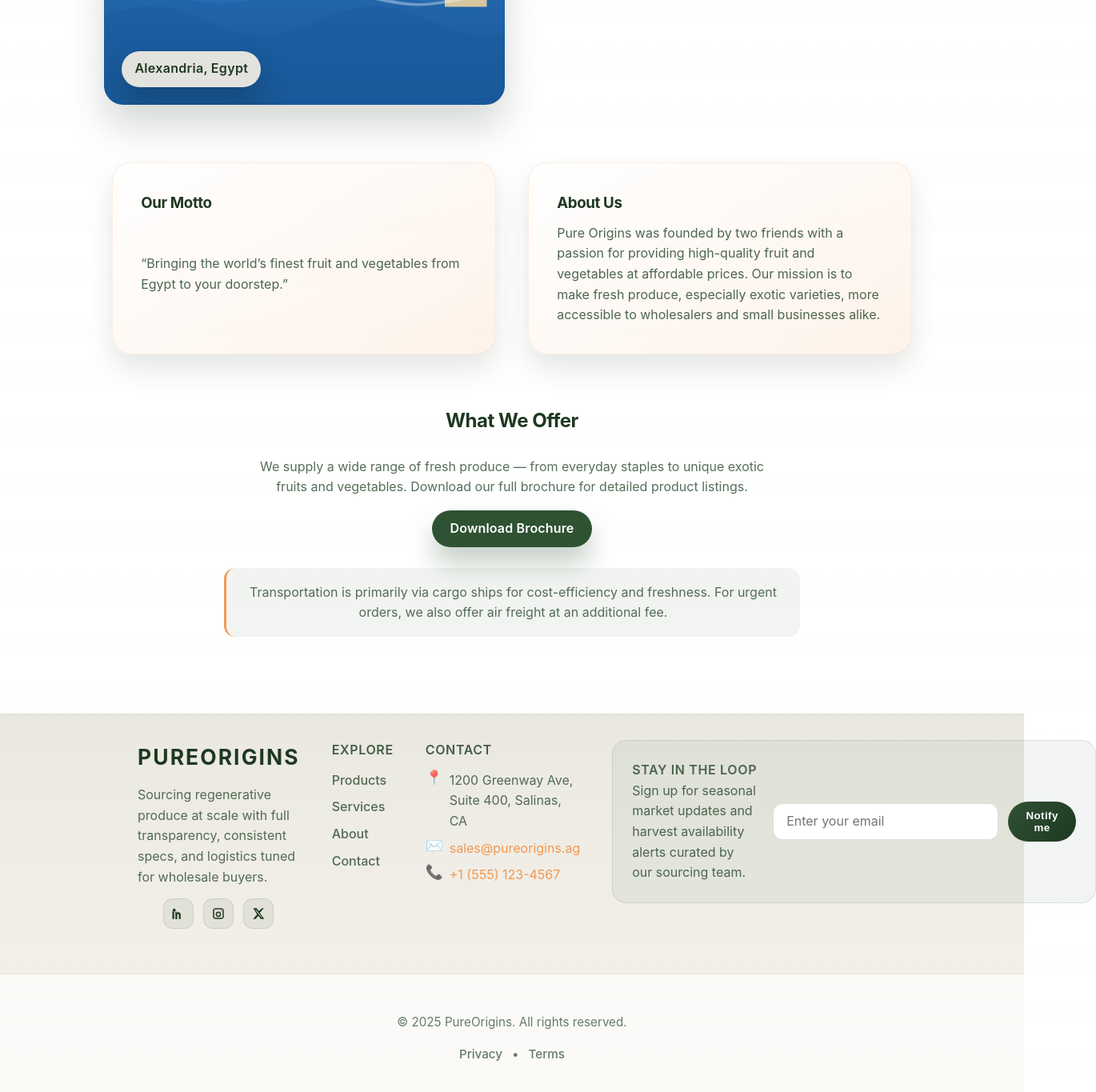
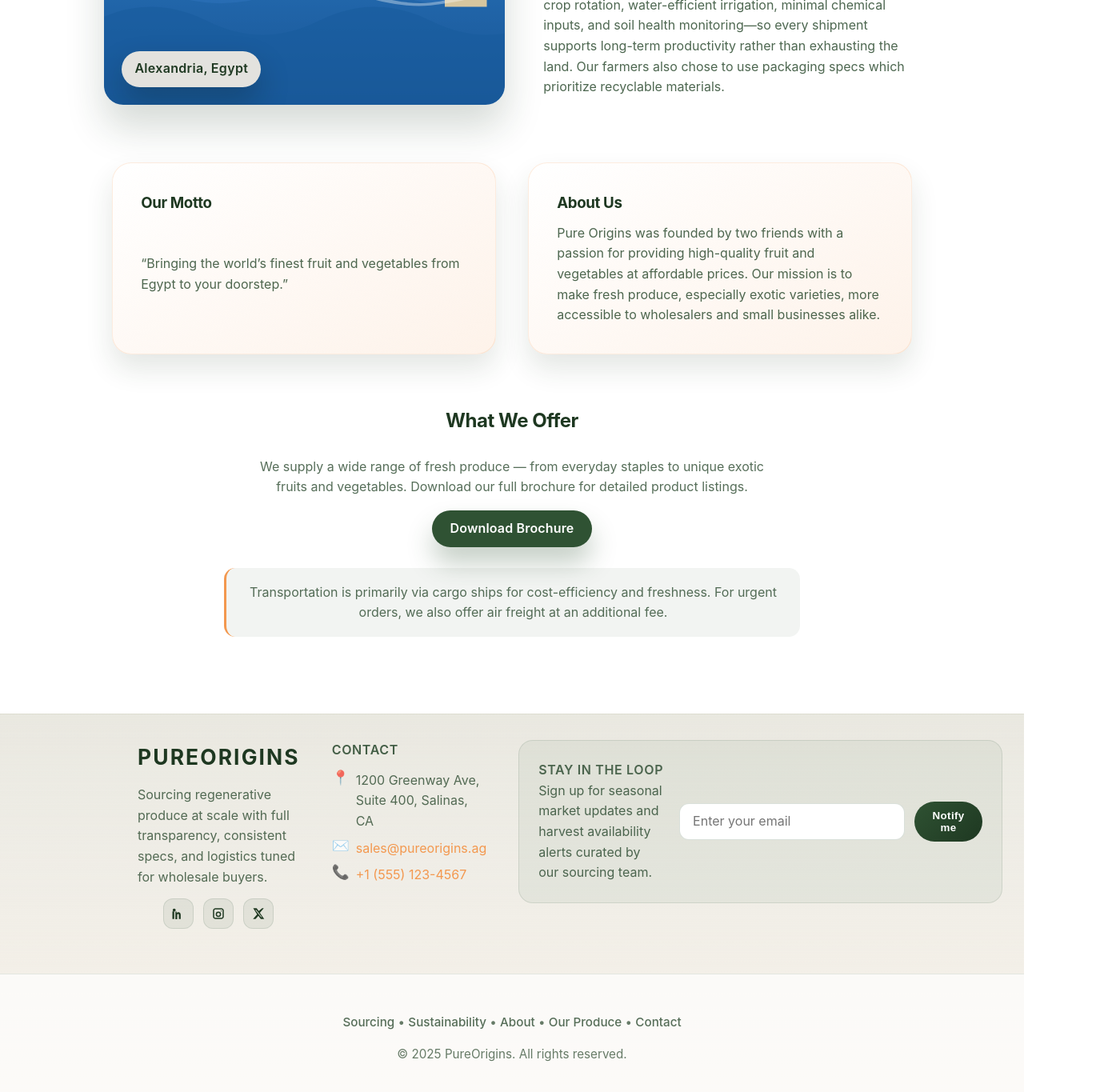
Before and after one commit to toronado93/PureOrigins, a React (Vite) app in the folder client/: page / in a window 1280 px wide. Shown: the part 1161-2526 px from the top of the page at 80% size, 1370 px wide, since content can reach past the window. Built offline with nearby package versions, Linux system fonts and the light colour scheme.

Commit message:
Updated navigation features, added working links, changed layout slightly

```diff
--- a/client/package.json
+++ b/client/package.json
@@ -19,6 +19,6 @@
     "postcss": "^8.5.6",
     "tailwindcss": "^4.1.16",
     "typescript": "^5.2.2",
-    "vite": "^5.0.0"
+    "vite": "^7.2.2"
   }
 }
--- a/client/src/components/About.tsx
+++ b/client/src/components/About.tsx
@@ -1,6 +1,6 @@
 export default function About(): JSX.Element {
   return (
-    <section className="about-section" id="story">
+    <section className="about-section" id="about">
       <div className="about-card">
         <h3>Our Motto</h3>
         <p>
--- a/client/src/components/Footer.tsx
+++ b/client/src/components/Footer.tsx
@@ -59,24 +59,7 @@ export default function Footer(): JSX.Element {
             </a>
           </div>
         </div>
-        <div className="footer__nav">
-          <p className="footer__label">Explore</p>
-          <ul>
-            <li>
-              <a href="#what">Products</a>
-            </li>
-            <li>
-              <a href="#services">Services</a>
-            </li>
-            <li>
-              <a href="#about">About</a>
-            </li>
-            <li>
-              <a href="#contact">Contact</a>
-            </li>
-          </ul>
-        </div>
-        <div className="footer__contact">
+        <div className="footer__contact" id="contact">
           <p className="footer__label">Contact</p>
           <ul>
             <li>
@@ -107,7 +90,6 @@ export default function Footer(): JSX.Element {
               alerts curated by our sourcing team.
             </p>
           </div>
-
           <form className="footer__form">
             <label className="sr-only" htmlFor="newsletter-email">
               Email address
@@ -125,14 +107,26 @@ export default function Footer(): JSX.Element {
       </div>
       <div className="footer__bottom">
         <div className="container footer__bottom-inner">
+          <div className="footer__nav">
+            <a href="#sourcing">Sourcing</a>
+            <span aria-hidden="true"> • </span>
+            <a href="#sustainability">Sustainability</a>
+            <span aria-hidden="true"> • </span>
+            <a href="#about">About</a>
+            <span aria-hidden="true"> • </span>
+            <a href="#offer">Our Produce</a>
+            <span aria-hidden="true"> • </span>
+            <a href="#contact">Contact</a>
+          </div>
           <span>
             © {new Date().getFullYear()} PureOrigins. All rights reserved.
           </span>
-          <div className="footer__policies">
+          {/* I didn't think this was necessary */}
+          {/*<div className="footer__policies">
             <a href="#privacy">Privacy</a>
             <span aria-hidden="true">•</span>
             <a href="#terms">Terms</a>
-          </div>
+          </div>*/}
         </div>
       </div>
     </footer>
--- a/client/src/components/Navbar.tsx
+++ b/client/src/components/Navbar.tsx
@@ -20,6 +20,8 @@ export default function Navbar(): JSX.Element {
   ]
     .filter(Boolean)
     .join(" ");
+
+  const handleNavClick = () => setOpen(false);
 
   return (
     <nav className={navClassName}>
@@ -44,19 +46,29 @@ export default function Navbar(): JSX.Element {
 
         <ul className={`nav-links ${open ? "open" : ""}`}>
           <li>
-            <a href="#what">Sourcing</a>
+            <a href="#sourcing" onClick={handleNavClick}>
+              Sourcing
+            </a>
           </li>
           <li>
-            <a href="#services">Sustainability</a>
+            <a href="#sustainability" onClick={handleNavClick}>
+              Sustainability
+            </a>
           </li>
           <li>
-            <a href="#about">About</a>
+            <a href="#about" onClick={handleNavClick}>
+              About
+            </a>
           </li>
           <li>
-            <a href="#contact">Our Produce</a>
+            <a href="#offer" onClick={handleNavClick}>
+              Our Produce
+            </a>
           </li>
           <li>
-            <a href="#contact">Contact</a>
+            <a href="#contact" onClick={handleNavClick}>
+              Contact
+            </a>
           </li>
         </ul>
       </div>
--- a/client/src/components/Sourcing.tsx
+++ b/client/src/components/Sourcing.tsx
@@ -19,6 +19,15 @@ export default function Sourcing(): JSX.Element {
           being 100% slave-trade free and supporting sustainable agriculture in
           the communities we work with.
         </p>
+        <h2 id="sustainability">Our Sustainability</h2>
+        <p>
+          Sustainability for us starts in the orchards and fields. We partner
+          with growers that practice regenerative agriculture—crop rotation,
+          water-efficient irrigation, minimal chemical inputs, and soil health
+          monitoring—so every shipment supports long-term productivity rather
+          than exhausting the land. Our farmers also chose to use packaging
+          specs which prioritize recyclable materials.
+        </p>
       </div>
     </section>
   );
--- a/client/src/styles.css
+++ b/client/src/styles.css
@@ -43,7 +43,12 @@ p {
   color: rgba(38, 69, 42, 0.78);
 }
 
-section {
+section,
+#sourcing,
+#sustainability,
+#about,
+#offer,
+#contact {
   scroll-margin-top: 120px;
 }
 
@@ -155,6 +160,7 @@ a:hover {
   margin: clamp(2.5rem, 6vw, 4.5rem) auto;
   padding: 0 clamp(1.5rem, 4vw, 2.5rem);
   display: flex;
+  flex-wrap: wrap;
   gap: clamp(1.8rem, 4vw, 3rem);
   align-items: center;
 }
```
Also changed, not shown: 2 other files (tests, documents, lock files or other folders).
